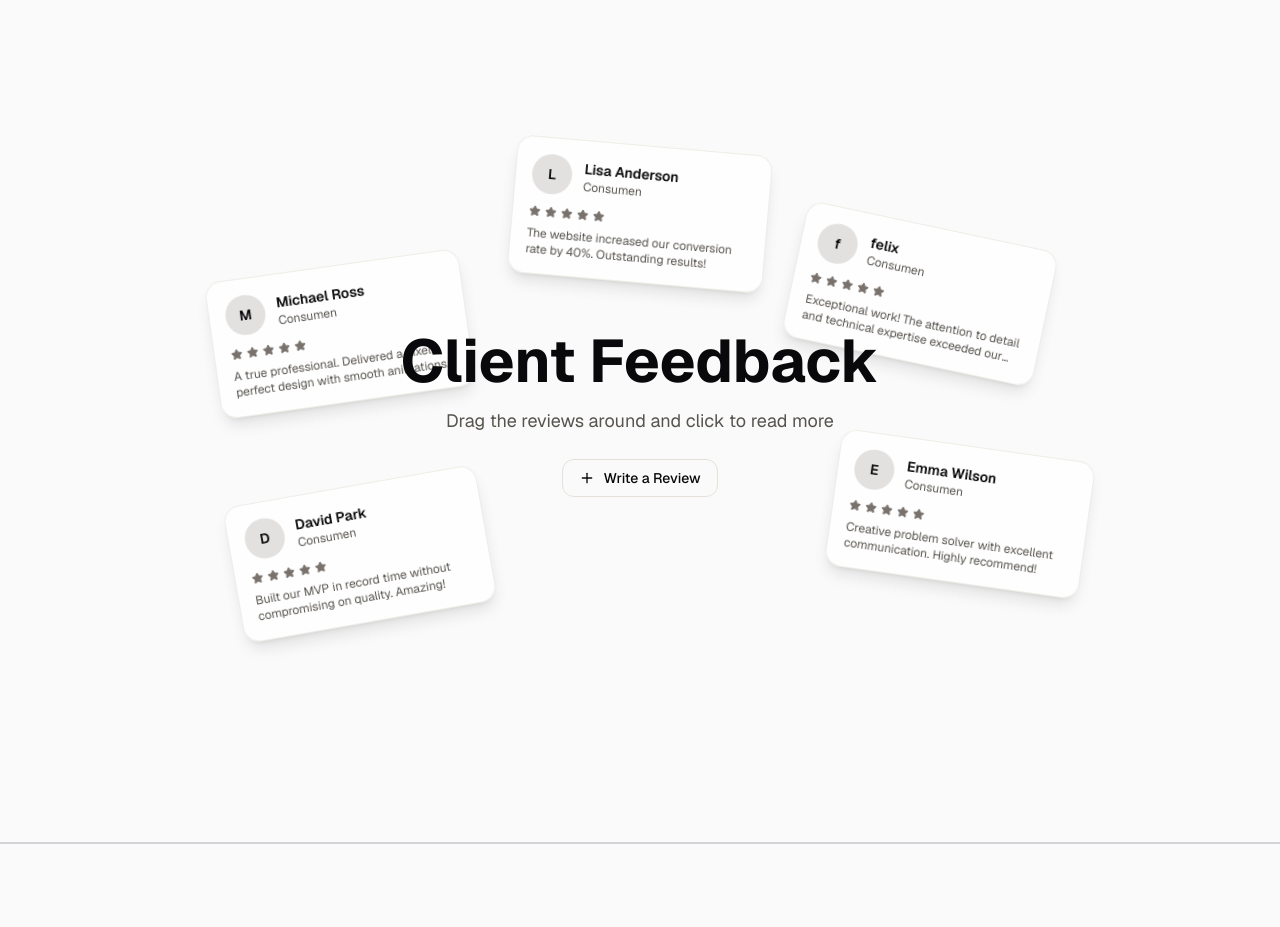
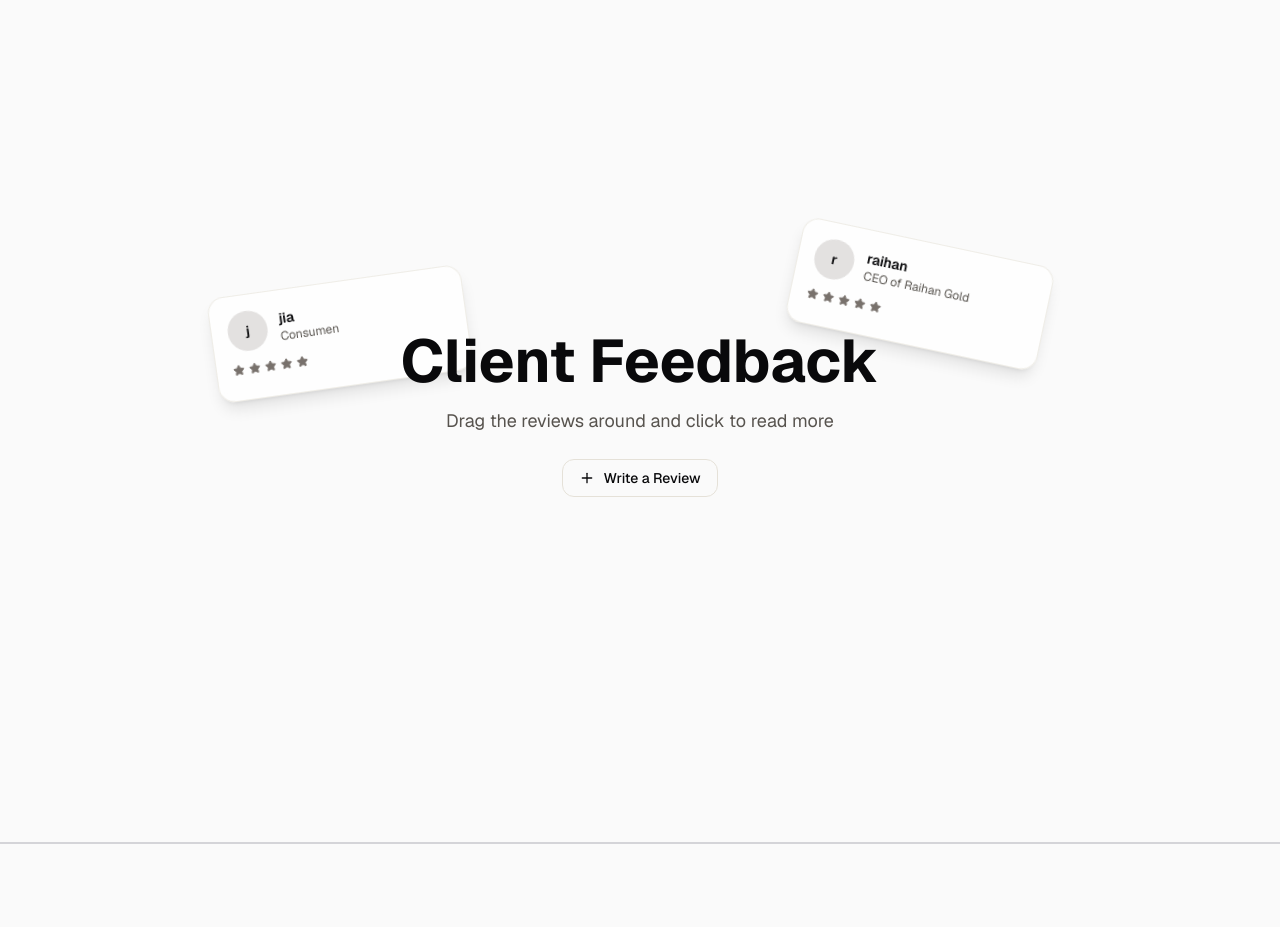
Before and after one commit to GedeBrawidya/profile, a Next.js app: page / in a window 1280 px wide. Shown: the part 4080-5007 px from the top of the page. Built offline with nearby package versions, Linux system fonts and the light colour scheme.

Commit message:
pembaharuan review

```diff
--- a/components/portofolio/floating-review.tsx
+++ b/components/portofolio/floating-review.tsx
@@ -7,39 +7,39 @@ import { useState } from "react"
 const reviews = [
   {
     id: 1,
-    name: "felix",
-    role: "Consumen",
+    name: "raihan",
+    role: "CEO of Raihan Gold",
     rating: 5,
-    text: "Exceptional work! The attention to detail and technical expertise exceeded our expectations.",
+    text: "",
   },
   {
     id: 2,
-    name: "Michael Ross",
+    name: "jia",
     role: "Consumen",
     rating: 5,
-    text: "A true professional. Delivered a pixel-perfect design with smooth animations.",
+    text: "",
   },
-  {
-    id: 3,
-    name: "Emma Wilson",
-    role: "Consumen",
-    rating: 5,
-    text: "Creative problem solver with excellent communication. Highly recommend!",
-  },
-  {
-    id: 4,
-    name: "David Park",
-    role: "Consumen",
-    rating: 5,
-    text: "Built our MVP in record time without compromising on quality. Amazing!",
-  },
-  {
-    id: 5,
-    name: "Lisa Anderson",
-    role: "Consumen",
-    rating: 5,
-    text: "The website increased our conversion rate by 40%. Outstanding results!",
-  },
+  // {
+  //   id: 3,
+  //   name: "Emma Wilson",
+  //   role: "Consumen",
+  //   rating: 5,
+  //   text: "Creative problem solver with excellent communication. Highly recommend!",
+  // },
+  // {
+  //   id: 4,
+  //   name: "David Park",
+  //   role: "Consumen",
+  //   rating: 5,
+  //   text: "Built our MVP in record time without compromising on quality. Amazing!",
+  // },
+  // {
+  //   id: 5,
+  //   name: "Lisa Anderson",
+  //   role: "Consumen",
+  //   rating: 5,
+  //   text: "The website increased our conversion rate by 40%. Outstanding results!",
+  // },
 ]
 
 const orbitPositions = [
```
